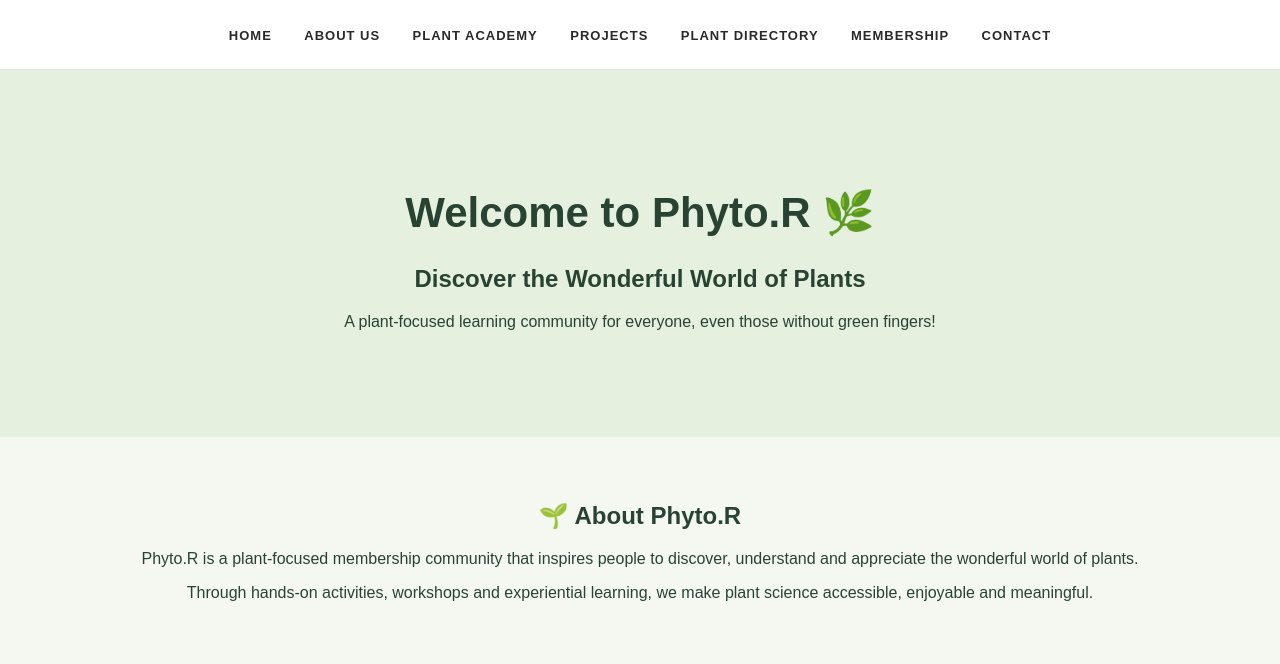
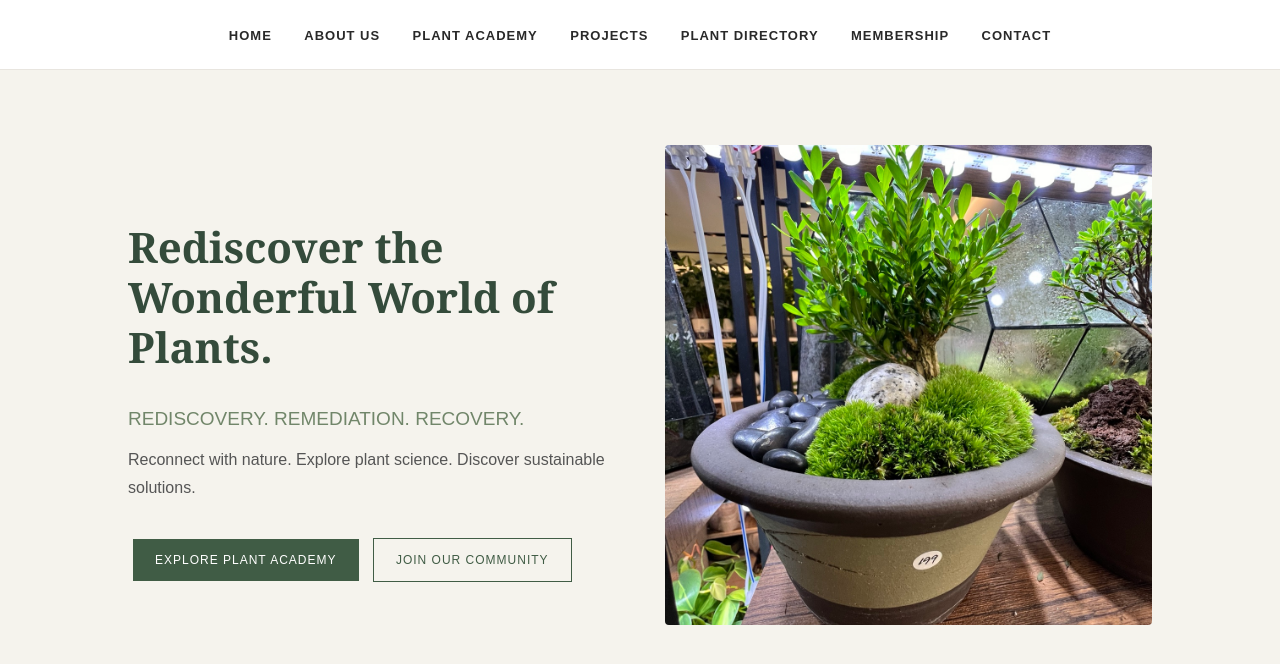
Before and after one commit to phyto-r/phyto-r.github.io, a plain HTML site: page index.html in a window 1280 px wide. Shown: the part 288-952 px from the top of the page. Drawn offline with Linux system fonts and the light colour scheme.

Commit message:
Update index.html

```diff
--- a/index.html
+++ b/index.html
@@ -57,10 +57,82 @@ nav a:hover {
 
 
 .hero {
-    text-align: center;
-    padding: 90px 20px;
-    background: #e5f0df;
+    display: grid;
+    grid-template-columns: 1fr 1fr;
+    align-items: center;
+    gap: 50px;
+    padding: 75px 10%;
+    background: #f5f3ed;
+    text-align: left;
 }
+
+.hero-content h1 {
+    font-family: Georgia, serif;
+    font-size: 48px;
+    line-height: 1.2;
+    color: #344b3b;
+}
+
+.hero-content h2 {
+    font-size: 19px;
+    font-weight: normal;
+    color: #71866a;
+}
+
+.hero-content p {
+    line-height: 1.8;
+    color: #555;
+}
+
+.hero-image img {
+    width: 100%;
+    height: 480px;
+    object-fit: cover;
+    object-position: center;
+    border-radius: 4px;
+}
+
+.hero-buttons {
+    margin-top: 30px;
+}
+
+.hero-buttons a {
+    display: inline-block;
+    padding: 14px 22px;
+    margin: 5px;
+    text-decoration: none;
+    font-size: 12px;
+    letter-spacing: 1px;
+}
+
+.button-primary {
+    background: #405c45;
+    color: white;
+}
+
+.button-secondary {
+    border: 1px solid #405c45;
+    color: #405c45;
+}
+
+@media (max-width: 768px) {
+
+    .hero {
+        grid-template-columns: 1fr;
+        padding: 45px 7%;
+        gap: 25px;
+    }
+
+    .hero-content h1 {
+        font-size: 35px;
+    }
+
+    .hero-image img {
+        height: 350px;
+    }
+
+}
+
 
 .hero h1 {
     font-size: 42px;
@@ -136,7 +208,46 @@ footer {
 </nav>
 
 
-<div class="hero" id="home">
+<section class="hero" id="home">
+
+    <div class="hero-content">
+
+        <h1>
+            Rediscover the Wonderful World of Plants.
+        </h1>
+
+        <h2>
+            REDISCOVERY. REMEDIATION. RECOVERY.
+        </h2>
+
+        <p>
+            Reconnect with nature. Explore plant science.
+            Discover sustainable solutions.
+        </p>
+
+        <div class="hero-buttons">
+
+            <a href="#academy" class="button-primary">
+                EXPLORE PLANT ACADEMY
+            </a>
+
+            <a href="#membership" class="button-secondary">
+                JOIN OUR COMMUNITY
+            </a>
+
+        </div>
+
+    </div>
+
+    <div class="hero-image">
+
+        <img src="moss-garden.jpeg"
+             alt="A miniature botanical moss garden with lush green plants">
+
+    </div>
+
+</section>
+
 
 <h1>Welcome to Phyto.R 🌿</h1>
 
```
